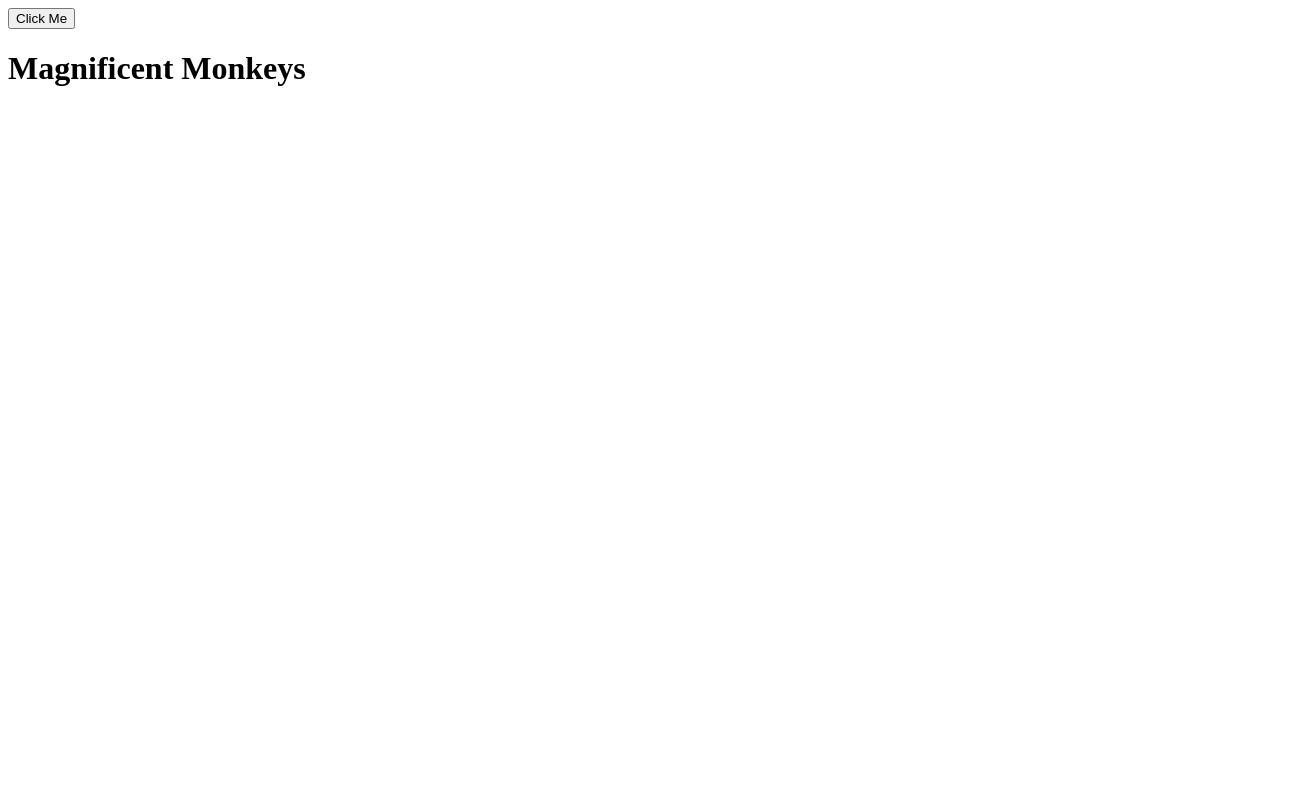
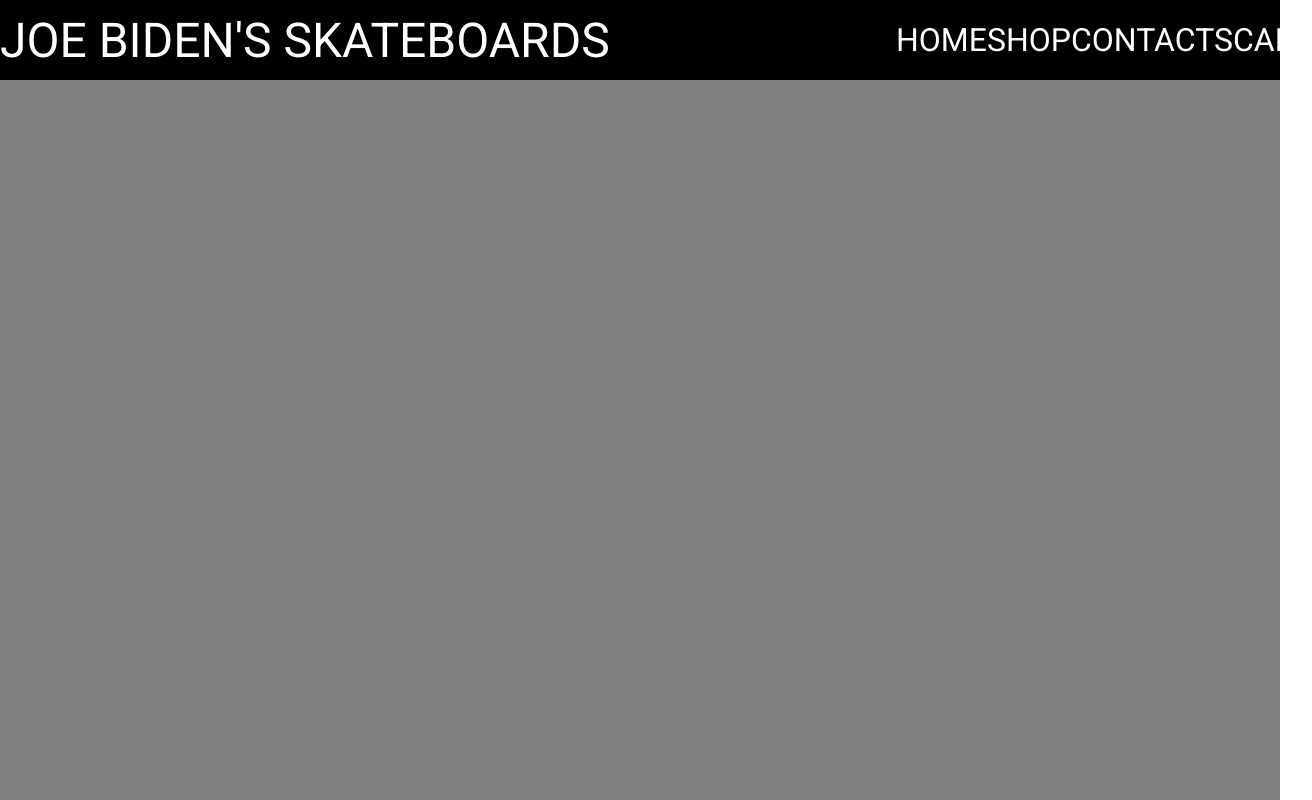
Before and after one commit to J03B1D3N/shopping-cart, a React (Create React App) app: page /profile in a window 1280 px wide. Shown: the whole page, 1312 px wide, since content can reach past the window. Built offline with nearby package versions, Linux system fonts and the light colour scheme.

Commit message:
implemented and styled the header

```diff
--- a/package.json
+++ b/package.json
@@ -35,5 +35,8 @@
       "last 1 firefox version",
       "last 1 safari version"
     ]
+  },
+  "devDependencies": {
+    "sass": "^1.60.0"
   }
 }
--- a/public/index.html
+++ b/public/index.html
@@ -25,6 +25,9 @@
       Learn how to configure a non-root public URL by running `npm run build`.
     -->
     <title>React App</title>
+    <style>
+      @import url('https://fonts.googleapis.com/css2?family=Roboto&display=swap');
+      </style>
   </head>
   <body>
     <noscript>You need to enable JavaScript to run this app.</noscript>
--- a/src/App.css
+++ /dev/null
@@ -1,4 +0,0 @@
-:root {
-  background-color: black;
-  color: white;
-}
--- a/src/App.js
+++ b/src/App.js
@@ -1,20 +1,17 @@
 import React, { useState } from "react";
+import Header from "./components/header.js"
+import "./App.scss"
 
 const App = () => {
-  const [heading, setHeading] = useState("Magnificent Monkeys");
-
-  const clickHandler = () => {
-    setHeading("Radical Rhinos");
-  };
 
   return (
-    <>
-      <button type="button" onClick={clickHandler}>
-        Click Me
-      </button>
-      <h1>{heading}</h1>
-    </>
-  );
+
+    <div className="App">
+      <Header/>
+    </div>
+
+
+  )
 };
 
 export default App;
--- /dev/null
+++ b/src/App.scss
@@ -0,0 +1,31 @@
+* {
+  margin: 0px;
+  padding: 0px;
+  box-sizing: border-box;
+  font-family: 'Roboto', sans-serif;
+}
+.App {
+  height: 100vh;
+  background-color: grey;
+  color: white;
+  width: 100vw;
+  display: grid;
+  grid-template-columns: repeat(5, 1fr);
+  grid-template-rows: repeat(10, 1fr);
+}
+.header {
+  background-color: black;
+  display: flex;
+  justify-content: space-between;
+  grid-column: 1/6;
+  font-size: 2rem;
+  align-items: center;
+    .title {
+      font-size: 3rem;
+    }
+   .menus {
+    display: flex;
+    justify-content: space-around;
+    width: 30%;
+   }
+}
--- a/src/components/header.js
+++ b/src/components/header.js
@@ -0,0 +1,30 @@
+export default function Header() {
+    return (
+        <div className="header">
+
+            <div className="title">
+                JOE BIDEN'S SKATEBOARDS
+            </div>
+
+            <div className="menus">
+
+                <div className="home">
+                    HOME
+                </div>
+
+                <div className="shop">
+                    SHOP
+                </div>
+
+                <div className="contacts">
+                    CONTACTS
+                </div>
+
+                <div className="cart">
+                    CART
+                </div>
+            </div>
+
+        </div>
+    )
+}
```
Also changed, not shown: 1 other file (tests, documents, lock files or other folders).
